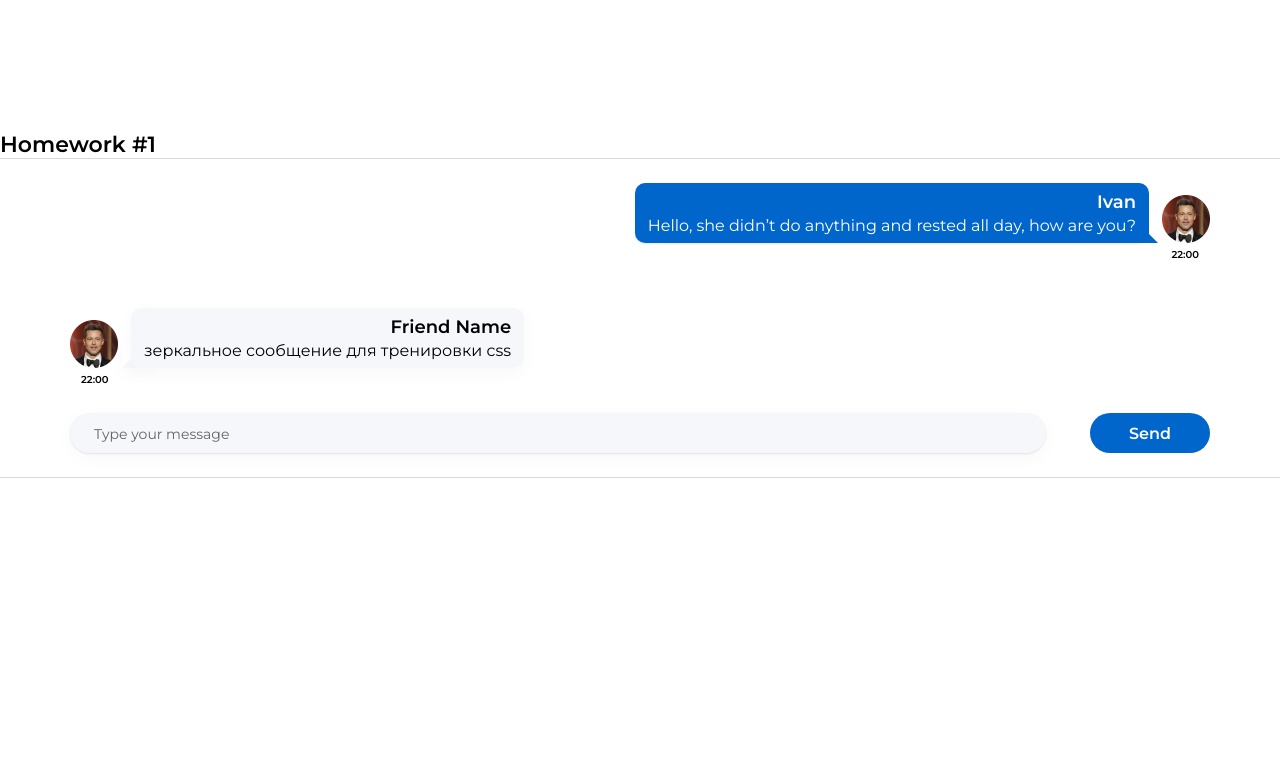
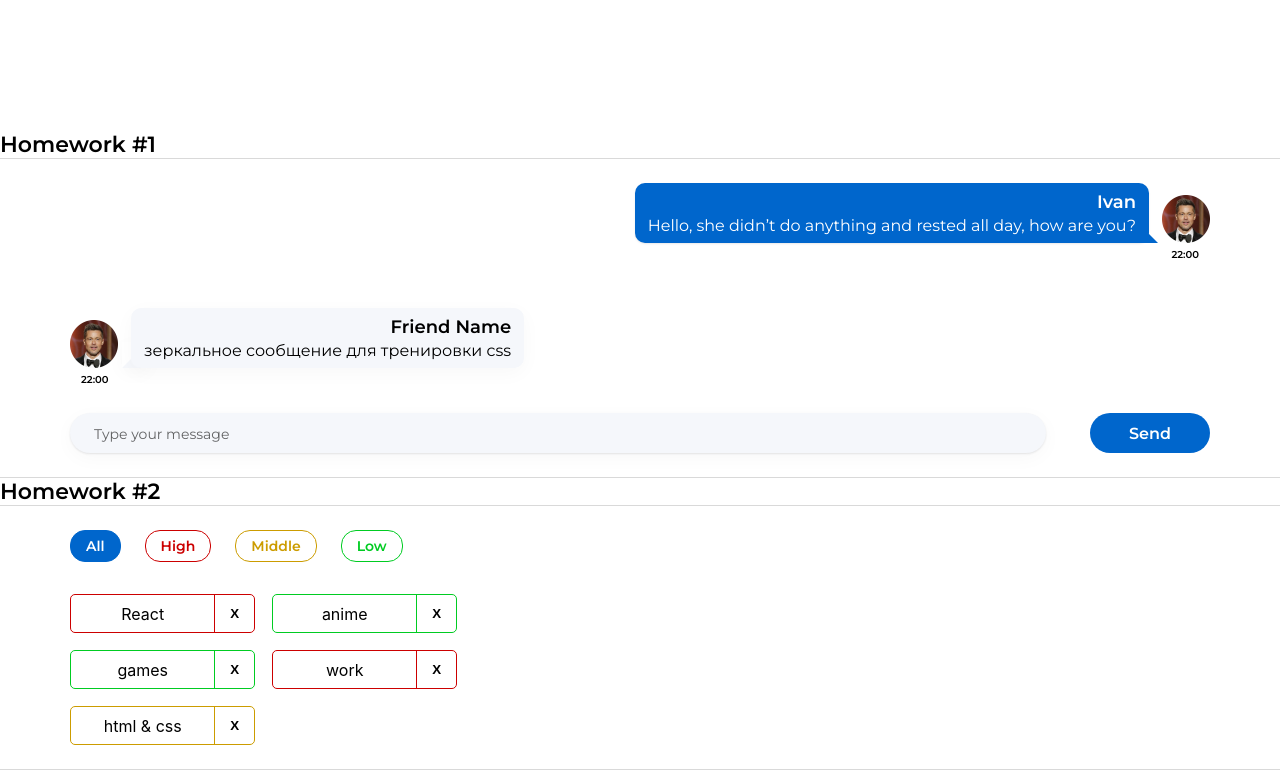
Before and after one commit to stasfilippov/It-incubator-homework, a React (Create React App) app: page / in a window 1280 px wide. Shown: the top 784 px of the page. Built offline with nearby package versions, Linux system fonts and the light colour scheme.

Commit message:
-add complete hw-02-02

```diff
--- a/src/s1-main/App.tsx
+++ b/src/s1-main/App.tsx
@@ -1,13 +1,14 @@
 import React from 'react'
 import s from './App.module.css'
-import HW1 from '../s2-homeworks/hw01/HW1'
+import HW2 from '../s2-homeworks/hw02/HW2';
+import HW1 from '../s2-homeworks/hw01/HW1';
 
 function App() {
 	return (
 		<div className={s.App}>
 			<HW1/>
 			{/*раскомментировать по ходу выполнения*/}
-            {/*<HW2/>*/}
+			<HW2/>
 			{/*<HW3/>*/}
 			{/*<HW4/>*/}
 
--- a/src/s2-homeworks/hw02/HW2.tsx
+++ b/src/s2-homeworks/hw02/HW2.tsx
@@ -17,16 +17,16 @@
 * */
 
 // types
-export type AffairPriorityType = any // need to fix any
+export type AffairPriorityType = 'high' | 'middle' | 'low' // need to fix any
 export type AffairType = {
-    _id: any // need to fix any
-    name: any // need to fix any
+	_id: number // need to fix any
+	name: string // need to fix any
 	priority: AffairPriorityType
 }
 export type FilterType = 'all' | AffairPriorityType
 
 // constants
-const defaultAffairs: any = [ // need to fix any
+const defaultAffairs: AffairType[] = [ // need to fix any
 	{_id: 1, name: 'React', priority: 'high'}, // студенты могут изменить содержимое name и количество элементов в массиве, ...priority не менять!
 	{_id: 2, name: 'anime', priority: 'low'},
 	{_id: 3, name: 'games', priority: 'low'},
@@ -35,23 +35,28 @@
 ]
 
 // pure helper functions
-export const filterAffairs = (affairs: any, filter: any): any => { // need to fix any
+export const filterAffairs = (affairs: AffairType[], filter: FilterType): AffairType[] => { // need to fix any
+	let newAffairs = affairs
+	if (filter !== 'all') {
+		newAffairs = affairs.filter(el => el.priority === filter)
+	}
+	return newAffairs // need to fix
+}
+export const deleteAffair = (affairs: AffairType[], _id: number): AffairType[] => { // need to fix any
 
+	const newState = affairs.filter(el => el._id !== _id)
 
-    return affairs // need to fix
-}
-export const deleteAffair = (affairs: any, _id: any): any => { // need to fix any
-
-    return affairs // need to fix
+	return newState // need to fix
 }
 
 function HW2() {
-    const [affairs, setAffairs] = useState<any>(defaultAffairs) // need to fix any
+	const [affairs, setAffairs] = useState<AffairType[]>(defaultAffairs) // need to fix any
 	const [filter, setFilter] = useState<FilterType>('all')
 
 	const filteredAffairs = filterAffairs(affairs, filter)
-    const deleteAffairCallback = (_id: any) => { // need to fix any
-        // need to fix
+	const deleteAffairCallback = (_id: number) => { // need to fix any
+		const newState = affairs.filter(el => el._id !== _id)
+		setAffairs(newState)
 	}
 
 	return (
--- a/src/s2-homeworks/hw02/affairs/Affairs.tsx
+++ b/src/s2-homeworks/hw02/affairs/Affairs.tsx
@@ -4,24 +4,24 @@
 import s from './Affairs.module.css'
 
 type AffairsPropsType = {
-    data: any // need to fix any
-    setFilter: any
-    deleteAffairCallback: any
+	data: AffairType[] // need to fix any
+	setFilter: (filterValue: FilterType) => void
+	deleteAffairCallback: (id: number) => void
 	filter: FilterType
 }
 
 function Affairs(props: AffairsPropsType) {
 	const setAll = () => {
-        // need to fix
+		props.setFilter('all')
 	}
 	const setHigh = () => {
-        // need to fix
+		props.setFilter('high')
 	}
 	const setMiddle = () => {
-        // need to fix
+		props.setFilter('middle')
 	}
 	const setLow = () => {
-        // need to fix
+		props.setFilter('low')
 	}
 
 	const cnAll = s.button + ' ' + s.all + (props.filter === 'all' ? ' ' + s.active : '')
--- a/src/s2-homeworks/hw02/affairs/affair/Affair.tsx
+++ b/src/s2-homeworks/hw02/affairs/affair/Affair.tsx
@@ -1,17 +1,17 @@
 import React from 'react'
-import { AffairType } from '../../HW2'
+import {AffairType} from '../../HW2'
 import s from './Affair.module.css'
 import s2 from '../Affairs.module.css'
 
 type AffairPropsType = {
 	// key не нужно типизировать
 	affair: AffairType
-    deleteAffairCallback: any // need to fix any
+	deleteAffairCallback: (id: number) => void // need to fix any
 }
 
 function Affair(props: AffairPropsType) {
 	const deleteCallback = () => {
-        // need to fix
+		props.deleteAffairCallback(props.affair._id)
 	}
 
 	const nameClass = s.name + ' ' + s2[props.affair.priority]
@@ -24,9 +24,7 @@
 			className={affairClass}
 		>
 			<div id={'hw2-name-' + props.affair._id} className={nameClass}>
-                {/*создаёт студент*/}
-
-                {/**/}
+				{props.affair.name}
 			</div>
 			<div id={'hw2-priority-' + props.affair._id} hidden>
 				{props.affair.priority}
@@ -35,7 +33,7 @@
 			<button
 				id={'hw2-button-delete-' + props.affair._id}
 				className={buttonClass}
-                // need to fix
+				onClick={deleteCallback}
 
 			>
 				{/*текст кнопки могут изменить студенты*/}
```
Lines whose indentation alone changed are shown as unchanged.
